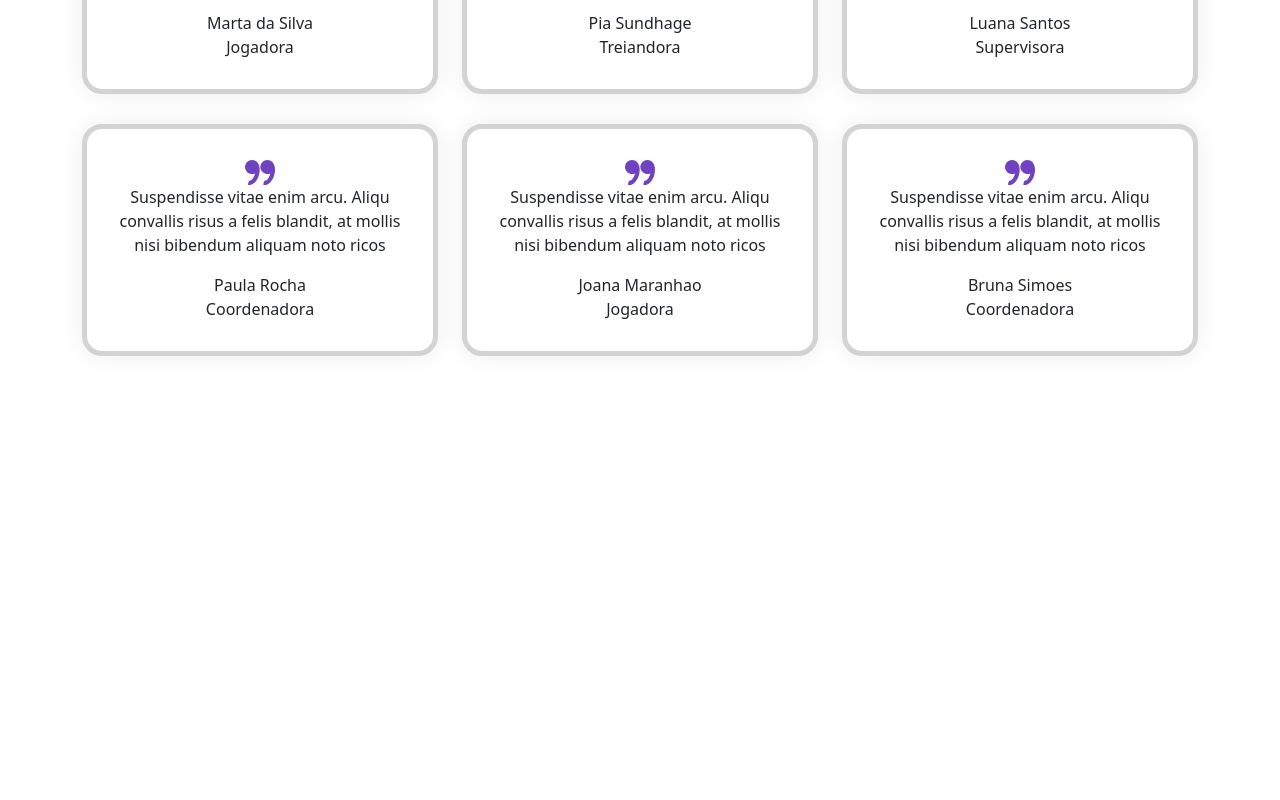
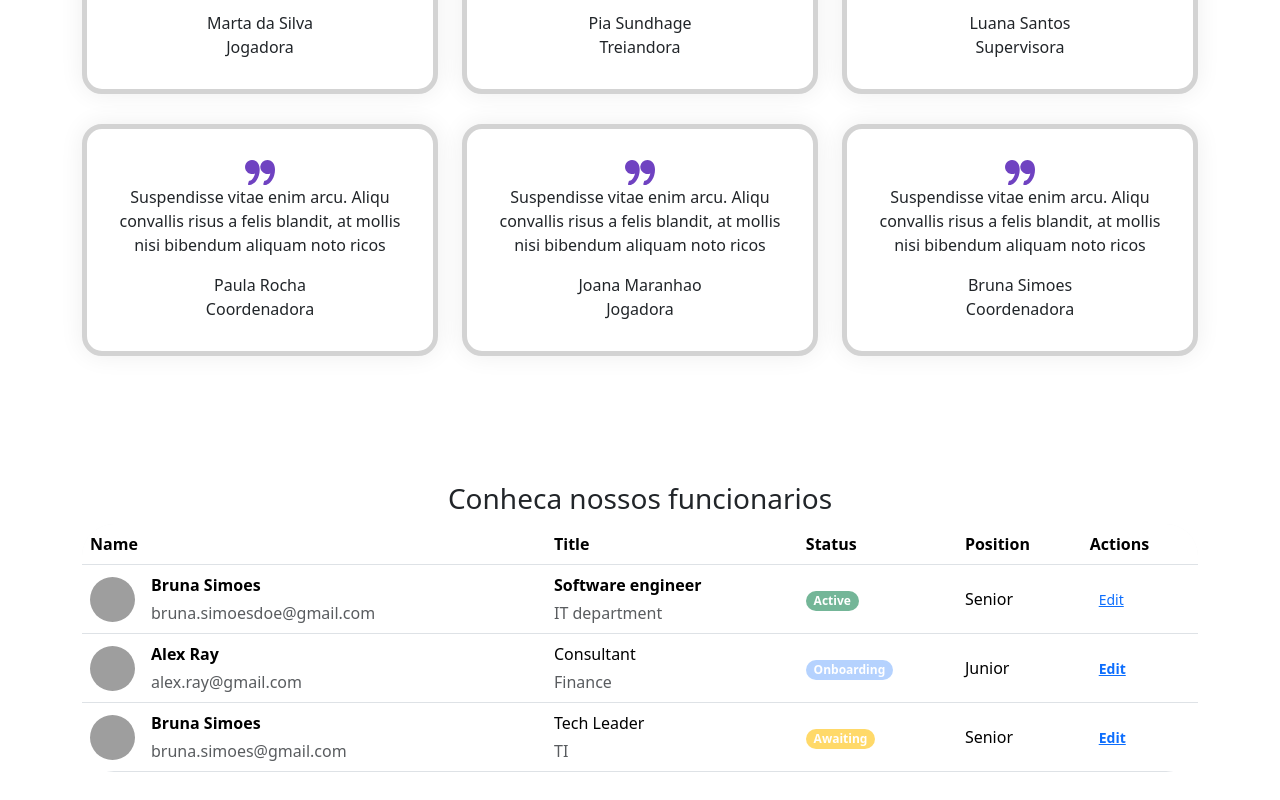
Before and after one commit to hibrunasimoes/data-sports, a Vue app: page / in a window 1280 px wide. Shown: the part 911-1711 px from the top of the page. Before the commit the page ends 1345 px from the top, so only its background shows below. Built offline with nearby package versions, Linux system fonts and the light colour scheme; data requests are answered from the project's data file; grey boxes are pictures that could not be loaded.

Commit message:
table employess

```diff
--- a/src/App.vue
+++ b/src/App.vue
@@ -2,10 +2,13 @@
   <NavBarComponent />
   <HeroPage />
   <TestimonialsPage />
+  <EmployeesPage />
+
 </template>
 
 <script>
 import NavBarComponent  from './components/NavBarComponent';
+import EmployeesPage from './pages/EmployeesPage.vue';
 import HeroPage from './pages/HeroPage.vue';
 import TestimonialsPage from './pages/TestimonialsPage.vue';
 
@@ -13,9 +16,9 @@ export default {
   components: {
     NavBarComponent,
     HeroPage,
-    TestimonialsPage
+    TestimonialsPage,
+    EmployeesPage,
   }
-
 }
 </script>
 <style >
--- /dev/null
+++ b/src/pages/EmployeesPage.vue
@@ -0,0 +1,123 @@
+<template>
+    <div class="container my-5">
+    <div class="text-header text-center">
+      <h3>Conheca nossos funcionarios</h3>
+    </div>
+    <div class="shadow-4 rounded-5 overflow-hidden">
+      <table class="table align-middle mb-0 bg-white">
+        <thead class="bg-light">
+          <tr>
+            <th>Name</th>
+            <th>Title</th>
+            <th>Status</th>
+            <th>Position</th>
+            <th>Actions</th>
+          </tr>
+        </thead>
+        <tbody>
+          <tr>
+            <td>
+              <div class="d-flex align-items-center">
+                <img
+                     src="https://mdbootstrap.com/img/new/avatars/8.jpg"
+                     alt=""
+                     style="width: 45px; height: 45px"
+                     class="rounded-circle"
+                     />
+                <div class="ms-3">
+                  <p class="fw-bold mb-1">Bruna Simoes</p>
+                  <p class="text-muted mb-0">bruna.simoesdoe@gmail.com</p>
+                </div>
+              </div>
+            </td>
+            <td>
+              <p class="fw-bold mb-1">Software engineer</p>
+              <p class="text-muted mb-0">IT department</p>
+            </td>
+            <td>
+              <span class="badge bg-success rounded-pill " style="opacity: 0.6">Active</span>
+            </td>
+            <td>Senior</td>
+            <td>
+              <button type="button" class="btn btn-link btn-sm btn-rounded">
+                Edit
+              </button>
+            </td>
+          </tr>
+          <tr>
+            <td>
+              <div class="d-flex align-items-center">
+                <img
+                     src="https://mdbootstrap.com/img/new/avatars/6.jpg"
+                     class="rounded-circle"
+                     alt=""
+                     style="width: 45px; height: 45px"
+                     />
+                <div class="ms-3">
+                  <p class="fw-bold mb-1">Alex Ray</p>
+                  <p class="text-muted mb-0">alex.ray@gmail.com</p>
+                </div>
+              </div>
+            </td>
+            <td>
+              <p class="fw-normal mb-1">Consultant</p>
+              <p class="text-muted mb-0">Finance</p>
+            </td>
+            <td>
+              <span class="badge bg-primary rounded-pill " style="opacity: 0.3">Onboarding</span>
+            </td>
+            <td>Junior</td>
+            <td>
+              <button
+                      type="button"
+                      class="btn btn-link btn-rounded btn-sm fw-bold"
+                      data-mdb-ripple-color="dark"
+                      >
+                Edit
+              </button>
+            </td>
+          </tr>
+          <tr>
+            <td>
+              <div class="d-flex align-items-center">
+                <img
+                     src="https://mdbootstrap.com/img/new/avatars/7.jpg"
+                     class="rounded-circle"
+                     alt=""
+                     style="width: 45px; height: 45px"
+                     />
+                <div class="ms-3">
+                  <p class="fw-bold mb-1">Bruna Simoes</p>
+                  <p class="text-muted mb-0">bruna.simoes@gmail.com</p>
+                </div>
+              </div>
+            </td>
+            <td>
+              <p class="fw-normal mb-1">Tech Leader</p>
+              <p class="text-muted mb-0">TI</p>
+            </td>
+            <td>
+              <span class="badge bg-warning rounded-pill" style="opacity: 0.6" >Awaiting</span>
+            </td>
+            <td>Senior</td>
+            <td>
+              <button
+                      type="button"
+                      class="btn btn-link btn-rounded btn-sm fw-bold"
+                      data-mdb-ripple-color="dark"
+                      >
+                Edit
+              </button>
+            </td>
+          </tr>
+        </tbody>
+      </table>
+    </div>
+  </div>
+</template>
+
+<script>
+export default {
+  name: "EmployeesPage"
+}
+</script>
```
